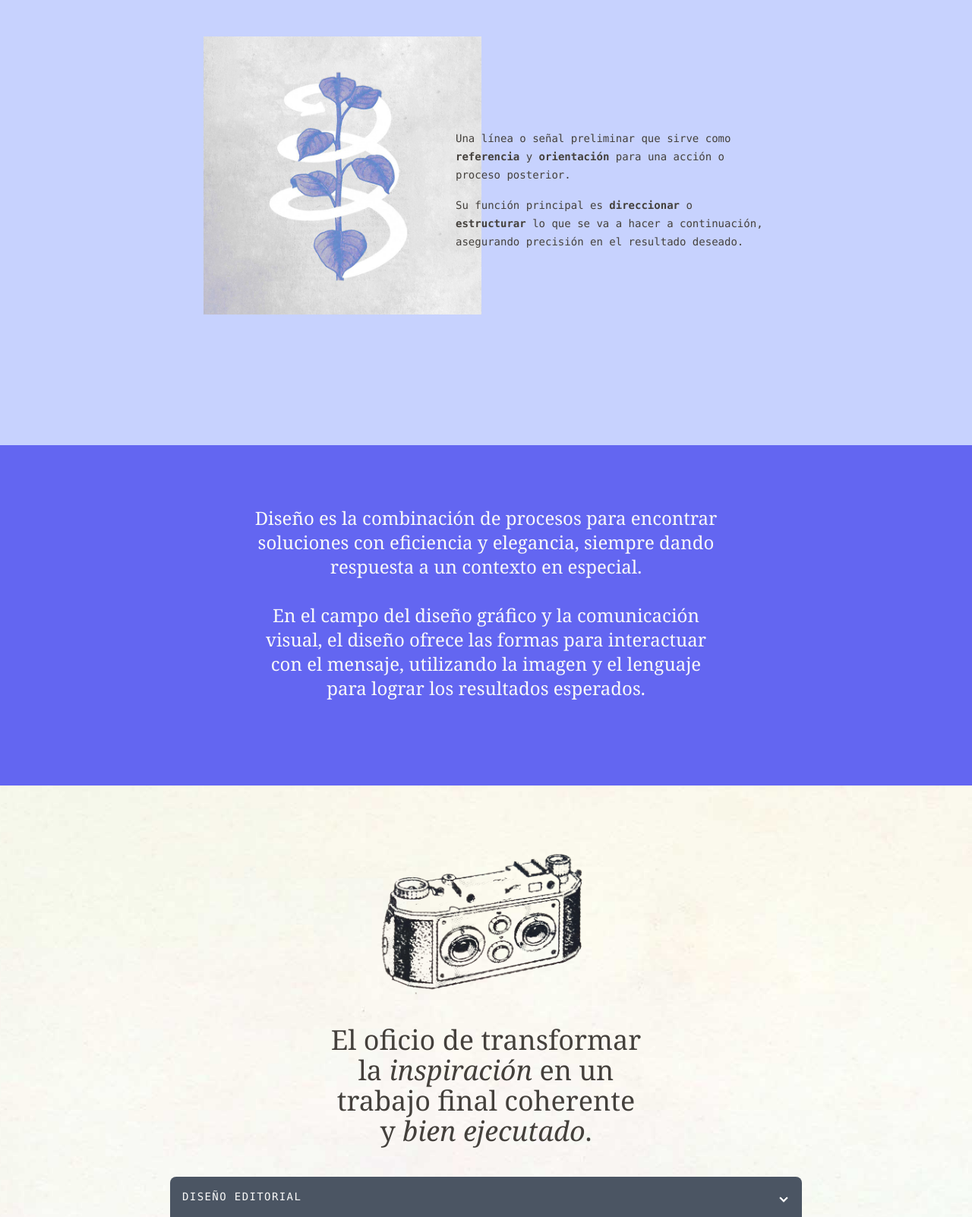
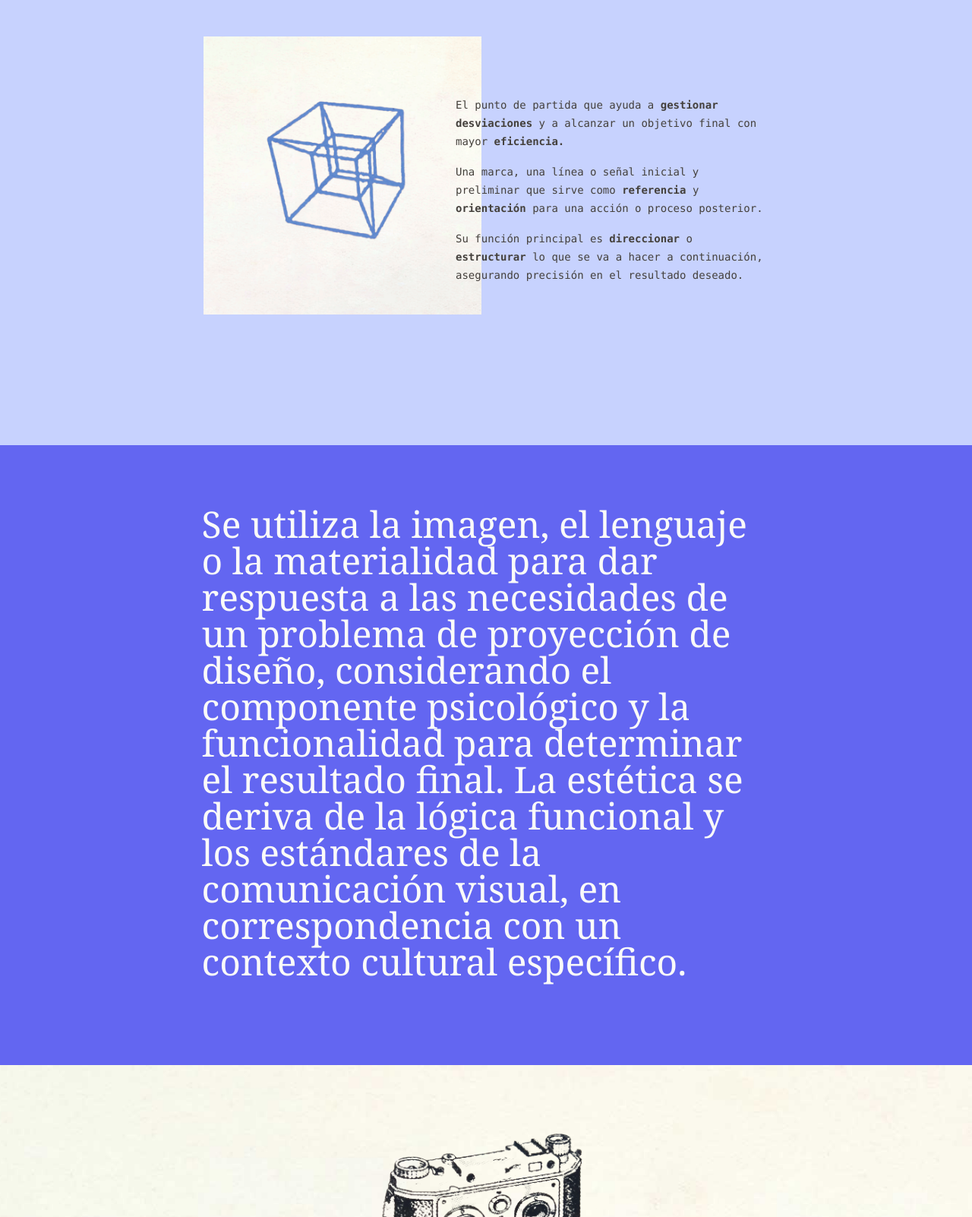
Before and after one commit to gsolat/art-com, a website: page index.html in a window 1280 px wide. Shown: the part 860-2462 px from the top of the page at 76% size. Drawn offline with Linux system fonts and the light colour scheme.

Commit message:
changes-teseract

```diff
--- a/index.html
+++ b/index.html
@@ -52,18 +52,22 @@
 
 <section class="grid grid-cols-10 lg:gap-3 bg-indigo-200 px-4 lg:py-40 py-20 lg:h-auto h-auto items-center">
   <div class="col-start-1 col-span-7 lg:col-start-3 lg:col-span-3">
-    <img src="src/images/ratio.jpg" alt="">
+    <img src="src/images/hipercubo.gif" alt="">
   </div>
   <div class="col-start-1 col-span-10 lg:col-start-5 lg:col-span-4 lg:-mt-80 -mt-5 pl-20">
-  <p class="lg:text-md text-sm lg:leading-6 leading-5 mb-4 font-mono text-stone-700">Una línea o señal preliminar que sirve como <b>referencia</b> y <b>orientación</b> para una acción o proceso posterior.</p>
+  <p class="lg:text-md text-sm lg:leading-6 leading-5 mb-4 font-mono text-stone-700">El punto de partida que ayuda a <b>gestionar desviaciones</b> y a alcanzar un objetivo final con mayor <b>eficiencia.</b></p>
+  <p class="lg:text-md text-sm lg:leading-6 leading-5 mb-4 font-mono text-stone-700">Una marca, una línea o señal inicial y preliminar que sirve como <b>referencia</b> y <b>orientación</b> para una acción o proceso posterior.</p>
   <p class="lg:text-md text-sm lg:leading-6 leading-5 lg:mb-8 font-mono text-stone-700">Su función principal es <b>direccionar</b> o <b>estructurar</b> lo que se va a hacer a continuación, asegurando precisión en el resultado deseado.</p>
   </div>
 </section>
 
-<section class="grid grid-cols-8 bg-indigo-500 px-4 py-20 text-center h-3/4">
-  <div class="col-start-1 col-span-8 lg:col-start-3 lg:col-span-4">
-    <p class="text-lg leading-6 md:text-2xl mb-8 font-serif text-stone-50">Diseño es la combinación de procesos para encontrar soluciones con eficiencia y elegancia, siempre dando respuesta a un contexto en especial.</p>
-    <p class="text-lg leading-6 md:text-2xl mb-8 font-serif text-stone-50">En el campo del diseño gráfico y la comunicación visual, el diseño ofrece las formas para interactuar con el mensaje, utilizando la imagen y el lenguaje para lograr los resultados esperados.</p>
+<section class="grid grid-cols-10 bg-indigo-500 px-4 py-20 h-3/4">
+  <!-- <div class="col-start-1 col-span-7 lg:col-start-5 lg:col-span-2">
+    <img class="mix-blend-multiply" src="src/images/hipercubo.gif" alt="">
+  </div> -->
+  <div class="col-start-1 col-span-10 lg:col-start-3 lg:col-span-6">
+    <p class="text-2xl lg:text-5xl mb-8 font-serif leading-7 text-stone-50">Se utiliza la imagen, el lenguaje o la materialidad para dar respuesta a las necesidades de un problema de proyección de diseño, considerando el componente psicológico y la funcionalidad para determinar el resultado final. La estética se deriva de la lógica funcional y los estándares de la comunicación visual, en correspondencia con un contexto cultural específico.</p>
+    <!-- <p class="text-lg leading-6 md:text-2xl mb-8 font-serif text-stone-50">En el campo de la comunicación visual, el diseño ofrece las formas para interactuar con el mensaje, utilizando la imagen y el lenguaje para estimular los sentidos.</p> -->
 </div>
 </section>
 
```
Also changed, not shown: dist/output.css, src/images/hipercubo.gif (added).
